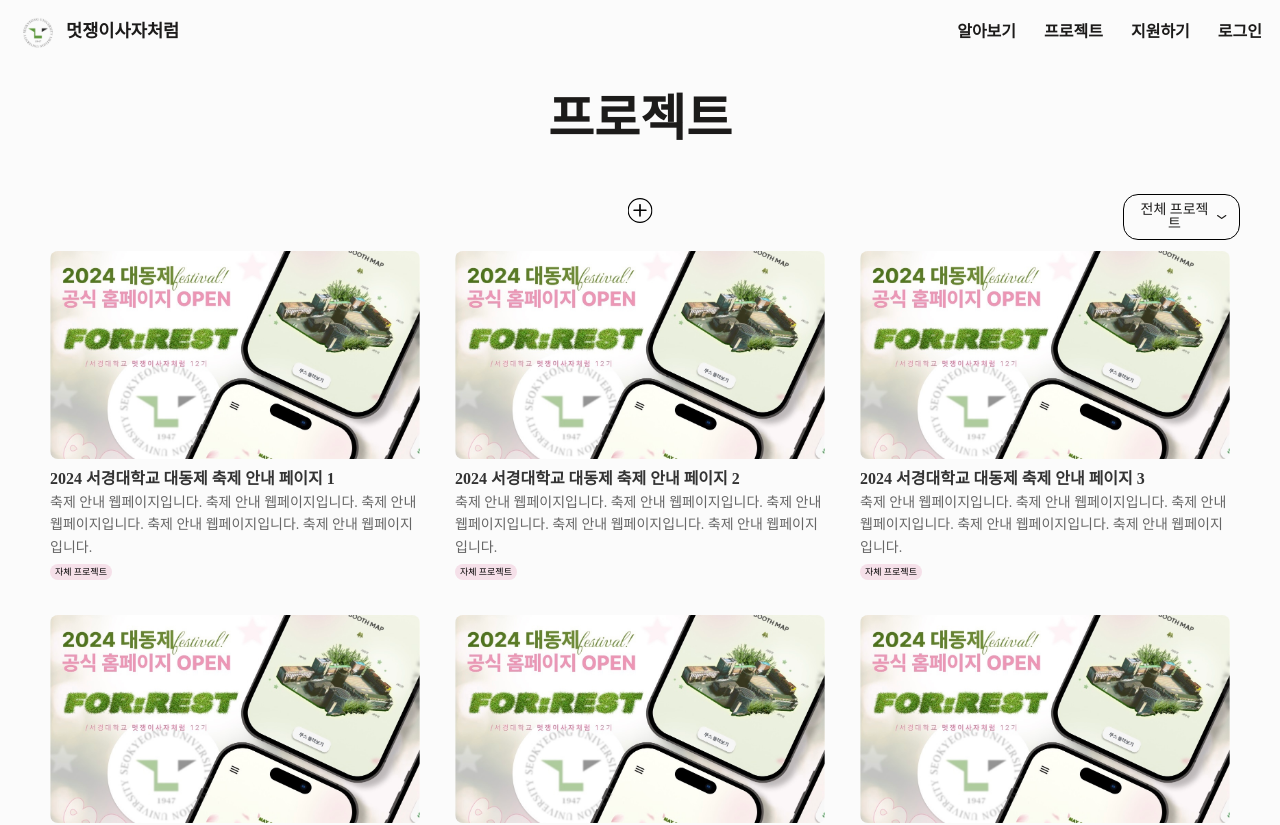
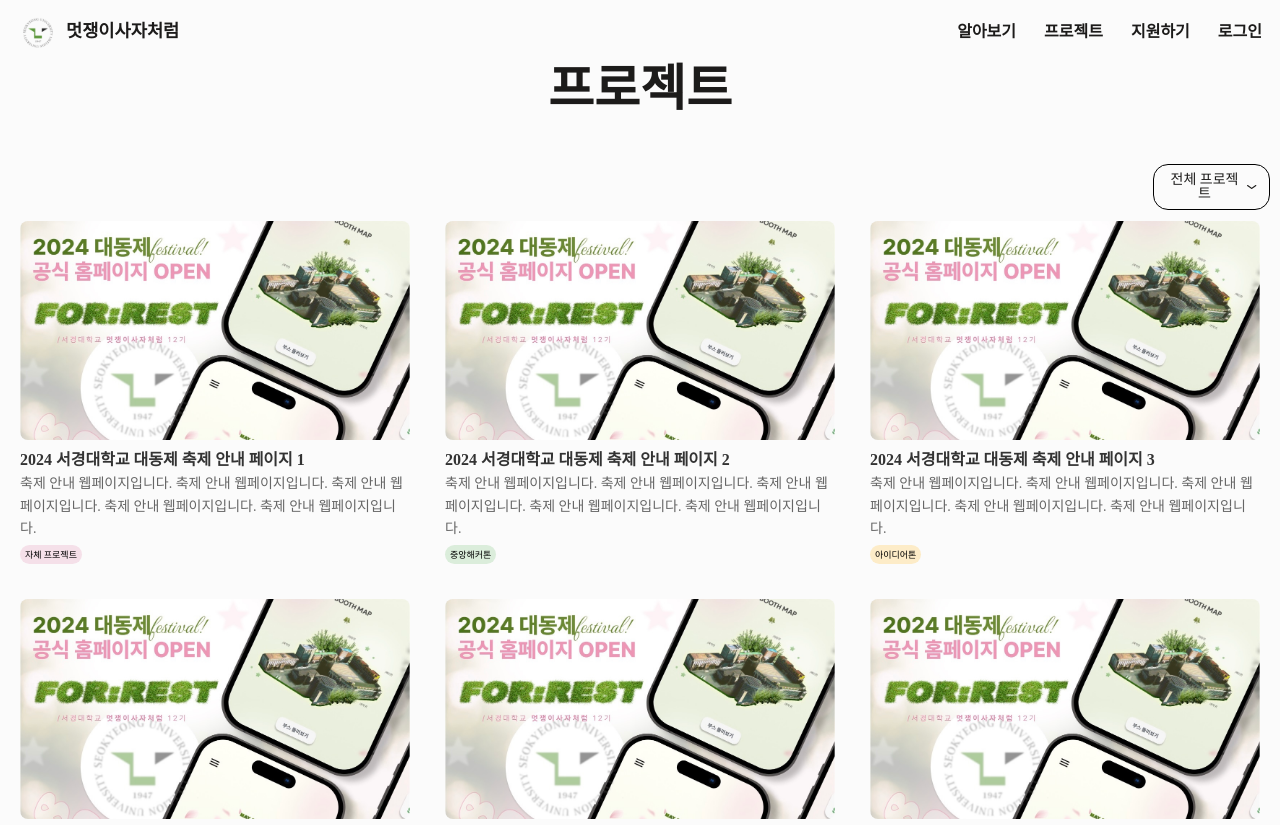
Before and after one commit to LikeLion-SKU/likelion-homepage-fe, a React (Vite) app: page /project in a window 1280 px wide. Shown: the top 825 px of the page. Built offline with nearby package versions, Linux system fonts and the light colour scheme; a web font is replaced by a local one.

Commit message:
Fix:projectpage 파일 구조 수정

```diff
--- /dev/null
+++ b/src/components/ProjectPage/ProjectData.jsx
@@ -0,0 +1,21 @@
+// src/components/ProjectPage/ProjectData.jsx
+import projectImage from "../../assets/project_image.jpg";
+
+const projects = Array(9)
+  .fill(null)
+  .map((_, index) => ({
+    id: index + 1,
+    name: `2024 서경대학교 대동제 축제 안내 페이지 ${index + 1}`,
+    description:
+      "축제 안내 웹페이지입니다. 축제 안내 웹페이지입니다. 축제 안내 웹페이지입니다. 축제 안내 웹페이지입니다. 축제 안내 웹페이지입니다.",
+    tags: [
+      index % 3 === 0
+        ? "자체 프로젝트"
+        : index % 3 === 1
+        ? "중앙해커톤"
+        : "아이디어톤",
+    ], // 다양한 태그 설정
+    image: projectImage,
+  }));
+
+export default projects;
--- a/src/components/ProjectPage/ProjectPageContent.jsx
+++ b/src/components/ProjectPage/ProjectPageLayout.jsx
@@ -1,59 +1,31 @@
 import React, { useState } from "react";
-import styles from "./styles/ProjectPageContent.module.css";
+import styles from "./styles/ProjectPageLayout.module.css";
 import CustomDropdown from "./CustomDropdown.jsx";
-import projectImage from "../../assets/project_image.jpg";
+import projects from "./ProjectData.jsx";
 import plusbtn from "../../assets/svgs/plusbtn.svg";
 
-const ProjectPageContent = ({ isAdmin }) => {
+const ProjectPageLayout = ({ isAdmin }) => {
   const [selectedTag, setSelectedTag] = useState("전체 프로젝트");
-
-  // 프로젝트 데이터 생성
-  const projects = Array(9)
-    .fill(null)
-    .map((_, index) => ({
-      id: index + 1, // 고유한 id 생성
-      name: `2024 서경대학교 대동제 축제 안내 페이지 ${index + 1}`,
-      description:
-        "축제 안내 웹페이지입니다. 축제 안내 웹페이지입니다. 축제 안내 웹페이지입니다. 축제 안내 웹페이지입니다. 축제 안내 웹페이지입니다.",
-      tags: ["자체 프로젝트"],
-      image: projectImage,
-    }));
 
   const filteredProjects =
     selectedTag === "전체 프로젝트"
       ? projects
       : projects.filter((project) => project.tags.includes(selectedTag));
 
-  // 드롭다운에서 선택된 값을 처리
   const handleTagChange = (selectedOption) => {
     setSelectedTag(selectedOption); // 선택된 값을 상태로 업데이트
-  };
-
-  // 태그 스타일 결정 함수
-  const getTagStyle = (tag) => {
-    switch (tag) {
-      case "자체 프로젝트":
-        return { backgroundColor: "#F5E0E9", color: "#000" };
-      case "아이디어톤":
-        return { backgroundColor: "#FDECC8", color: "#000" };
-       case "중앙해커톤":
-        return { backgroundColor: "#DBEDDB", color: "#000" };
-      default:
-        return { backgroundColor: "#f0f0f0", color: "#000" };
-    }
   };
 
   return (
     <div className={styles.projectPage}>
       <p className={styles.title}>프로젝트</p>
-
       <div className={styles.controls}>
         {isAdmin && (
-            <img
-              src={plusbtn}
-              alt="Add Project"
-              className={styles.addButtonImage}
-            />
+          <img
+            src={plusbtn}
+            alt="Add Project"
+            className={styles.addButtonImage}
+          />
         )}
         <div className={styles.selectBoxContainer}>
           <CustomDropdown
@@ -63,7 +35,6 @@ const ProjectPageContent = ({ isAdmin }) => {
           />
         </div>
       </div>
-
       <div className={styles.grid}>
         {filteredProjects.length > 0 ? (
           filteredProjects.map((project) => (
@@ -79,8 +50,7 @@ const ProjectPageContent = ({ isAdmin }) => {
                 {project.tags.map((tag, idx) => (
                   <span
                     key={idx}
-                    className={styles.tag}
-                    style={getTagStyle(tag)}
+                    className={`${styles.tag} ${styles[tag.replace(/\s+/g, "")] || ""}`} /* 공백 제거 */
                   >
                     {tag}
                   </span>
@@ -89,11 +59,11 @@ const ProjectPageContent = ({ isAdmin }) => {
             </div>
           ))
         ) : (
-          <p className={styles.noProjects}>프로젝트가 없습니다.</p> /* 메시지 표시 */
+          <p className={styles.noProjects}>프로젝트가 없습니다.</p>
         )}
       </div>
     </div>
   );
 };
 
-export default ProjectPageContent;
+export default ProjectPageLayout;
--- a/src/components/ProjectPage/styles/ProjectPageContent.module.css
+++ b/src/components/ProjectPage/styles/ProjectPageLayout.module.css
@@ -1,5 +1,5 @@
 .projectPage {
-    padding: 3rem;
+    padding: 0rem;
   }
 
 .title {
@@ -96,11 +96,26 @@
   display: inline-block;
   height: 1rem;
   line-height: 1rem; /* 요소 높이와 동일하게 설정 */
-  padding: 0.3rem 0.5rem;
+  padding: 0.45rem 0.5rem;
   margin-right: 0.5rem;
   border-radius: 16px;
   font-size: 0.9rem;
   text-align: center; /* 텍스트 중앙 정렬 */
+}
+
+.tag.자체프로젝트 {
+  background-color: #f5e0e9;
+  color: #000;
+}
+
+.tag.아이디어톤 {
+  background-color: #fdecc8;
+  color: #000;
+}
+
+.tag.중앙해커톤 {
+  background-color: #dbeddb;
+  color: #000;
 }
 
 .noProjects {
--- a/src/pages/ProjectPage.jsx
+++ b/src/pages/ProjectPage.jsx
@@ -1,6 +1,6 @@
 import React from "react";
-import ProjectPageContent from "../components/ProjectPage/ProjectPageContent";
+import { Outlet } from "react-router-dom";
 
 export default function ProjectPage() {
-  return <ProjectPageContent isAdmin={true} />;
+  return <Outlet />;
 }
--- a/src/router/Routes.jsx
+++ b/src/router/Routes.jsx
@@ -5,7 +5,7 @@ import AboutPage from '@pages/AboutPage';
 import ProjectPage from '@pages/ProjectPage';
 import RecruitPage from '@pages/RecruitPage';
 import LoginPage from '@pages/LoginPage';
-import ProjectPageContent from '../components/ProjectPage/ProjectPageContent';
+import ProjectPageLayout from '../components/ProjectPage/ProjectPageLayout';
 import { MainLayout } from '@layouts';
 
 export default function Routes() {
@@ -17,12 +17,9 @@ export default function Routes() {
         <Route path="about" element={<AboutPage />} />
         <Route path="project" element={<ProjectPage />}>
           {/* 사용자 모드 */}
-          <Route index element={<ProjectPageContent isAdmin={false} />} />
+          <Route index element={<ProjectPageLayout isAdmin={false} />} />
           {/* 관리자 모드 */}
-          <Route
-            path="admin"
-            element={<ProjectPageContent isAdmin={true} />}
-          />
+          <Route path="admin" element={<ProjectPageLayout isAdmin={true} />} />
         </Route>
         <Route path="recruit" element={<RecruitPage />} />
         <Route path="login" element={<LoginPage />} />
```
Also changed, not shown: src/components/ProjectPage/ProjectDetail.jsx (added).
